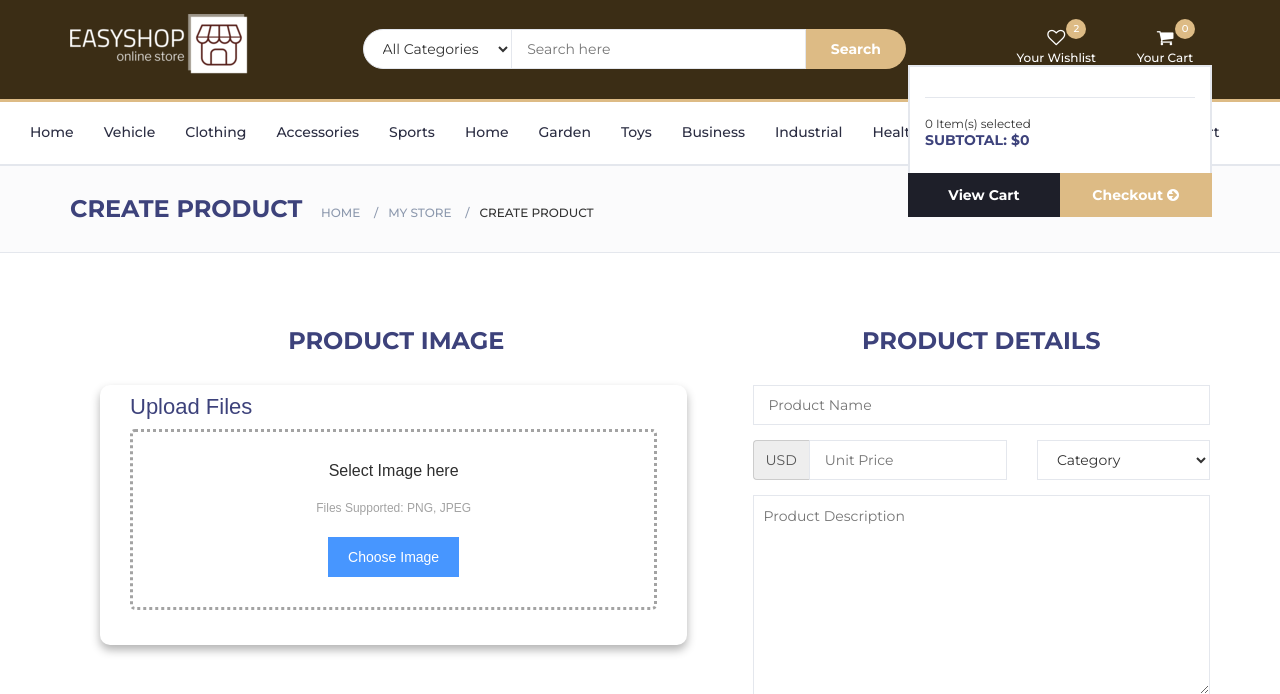
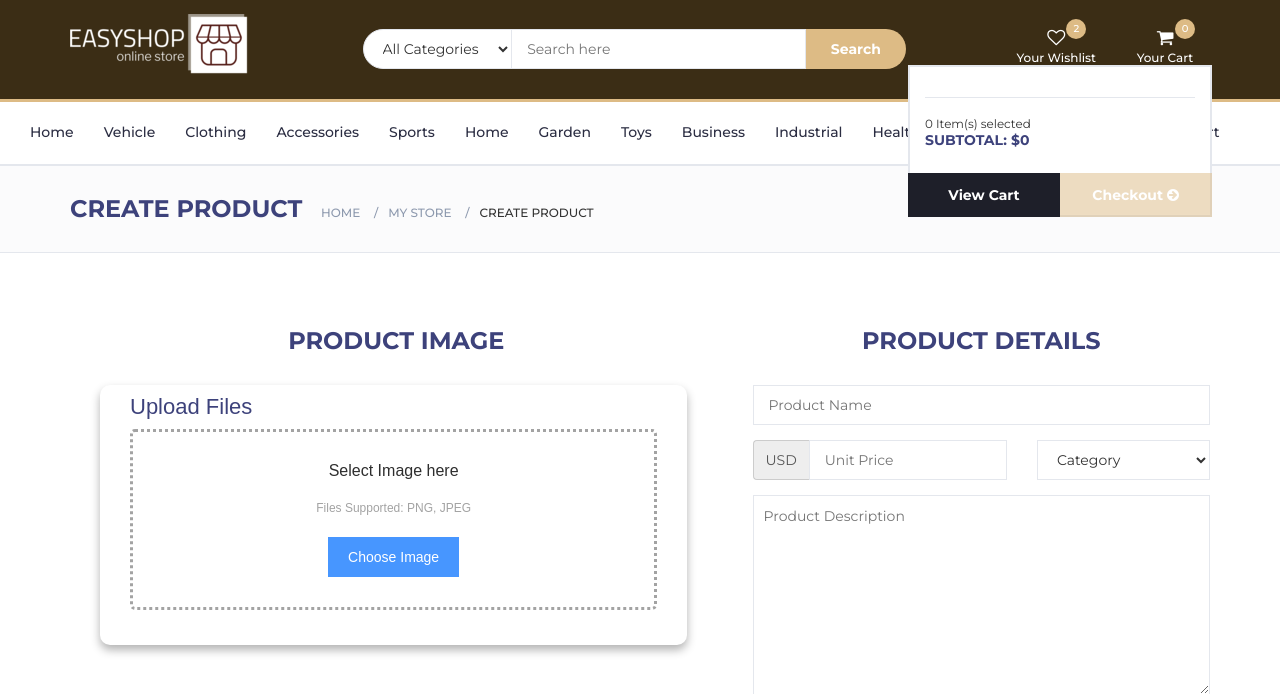
Before and after one commit to ddiazghub/EasyShop, a FastAPI app: page /product-create in a window 1280 px wide, after a click that opens the changed part. Shown: the part 41-735 px from the top of the page. Run offline with FastAPI, Linux system fonts and the light colour scheme; parts of the project's set-up code (start-up, migrations or seed data) failed here and were passed over; some libraries are stand-ins or nearby versions.

Commit message:
Added a disable feature for the checkout anchor when empty cart

```diff
--- /dev/null
+++ b/static/js/disableCheckout.js
@@ -0,0 +1,9 @@
+"use strict";
+window.addEventListener("DOMContentLoaded", () => {
+    var cart = Cart.get();
+    console.log("Llego aca")
+    if (cart.isEmpty())
+        console.log("Cart: "+cart+". Is empty")
+        document.getElementById("checkout-btn").style.pointerEvents = "none";
+        document.getElementById("checkout-btn").style.opacity = "0.5";
+});
--- a/templates/components/header.html
+++ b/templates/components/header.html
@@ -78,8 +78,8 @@
                                     <h5>SUBTOTAL: $<span id="order-subtotal">2940.00</span></h5>
                                 </div>
                                 <div class="cart-btns">
-                                    <a href="#">View Cart</a>
-                                    <a href="/checkout">Checkout  <i class="fa fa-arrow-circle-right"></i></a>
+                                    <a id="check-cart-btn" href="#">View Cart</a>
+                                    <a id="checkout-btn" href="/checkout">Checkout  <i class="fa fa-arrow-circle-right"></i></a>
                                 </div>
                             </div>
                         </div>
--- a/templates/layout.html
+++ b/templates/layout.html
@@ -62,5 +62,6 @@
 		<script src="js/enums.js"></script>
 		<script src="js/cart.js"></script>
 		<script src="js/getProducts.js"></script>
+		<script src="js/disableCheckout.js"></script>
 	</body>
 </html>
```
